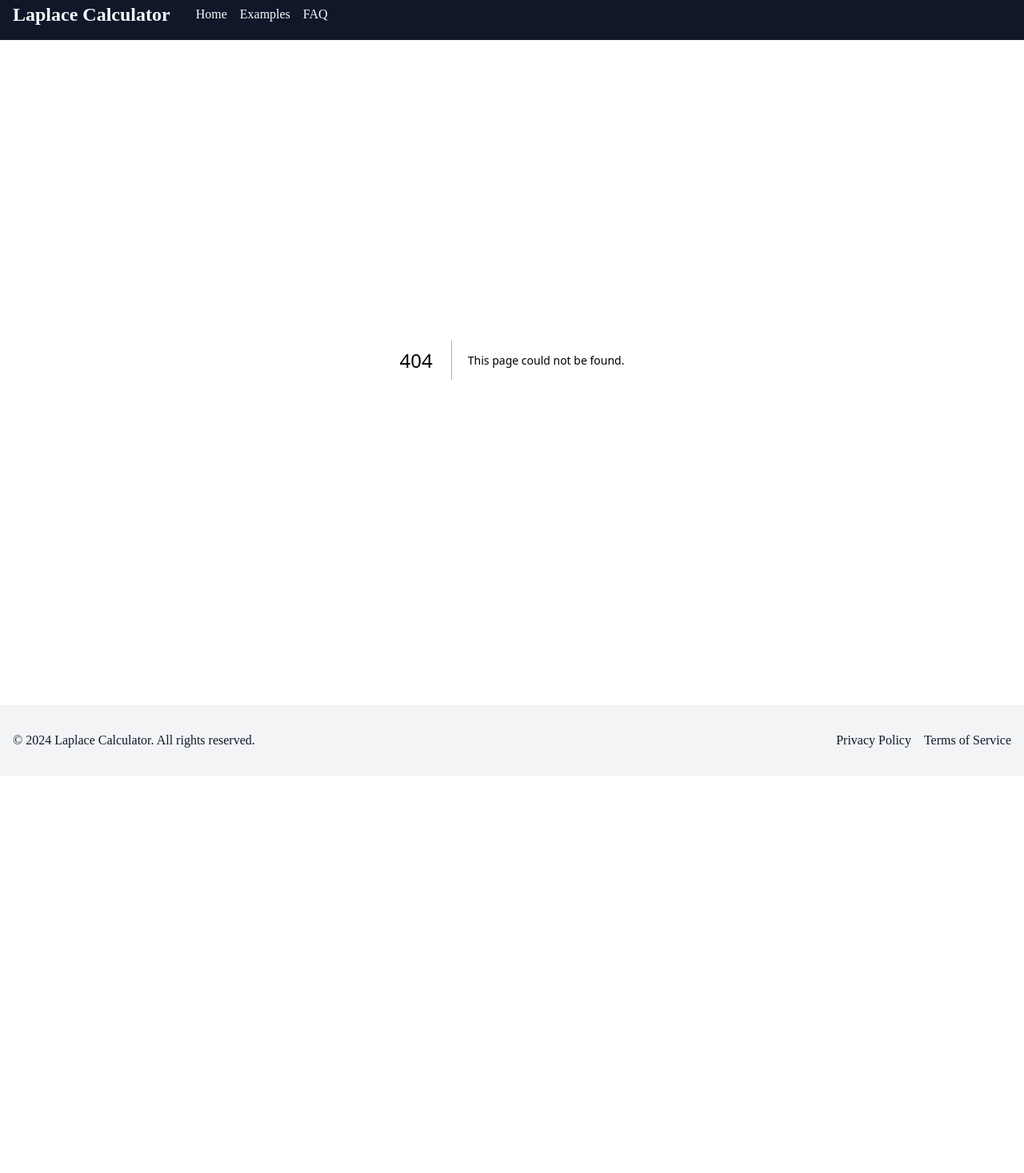
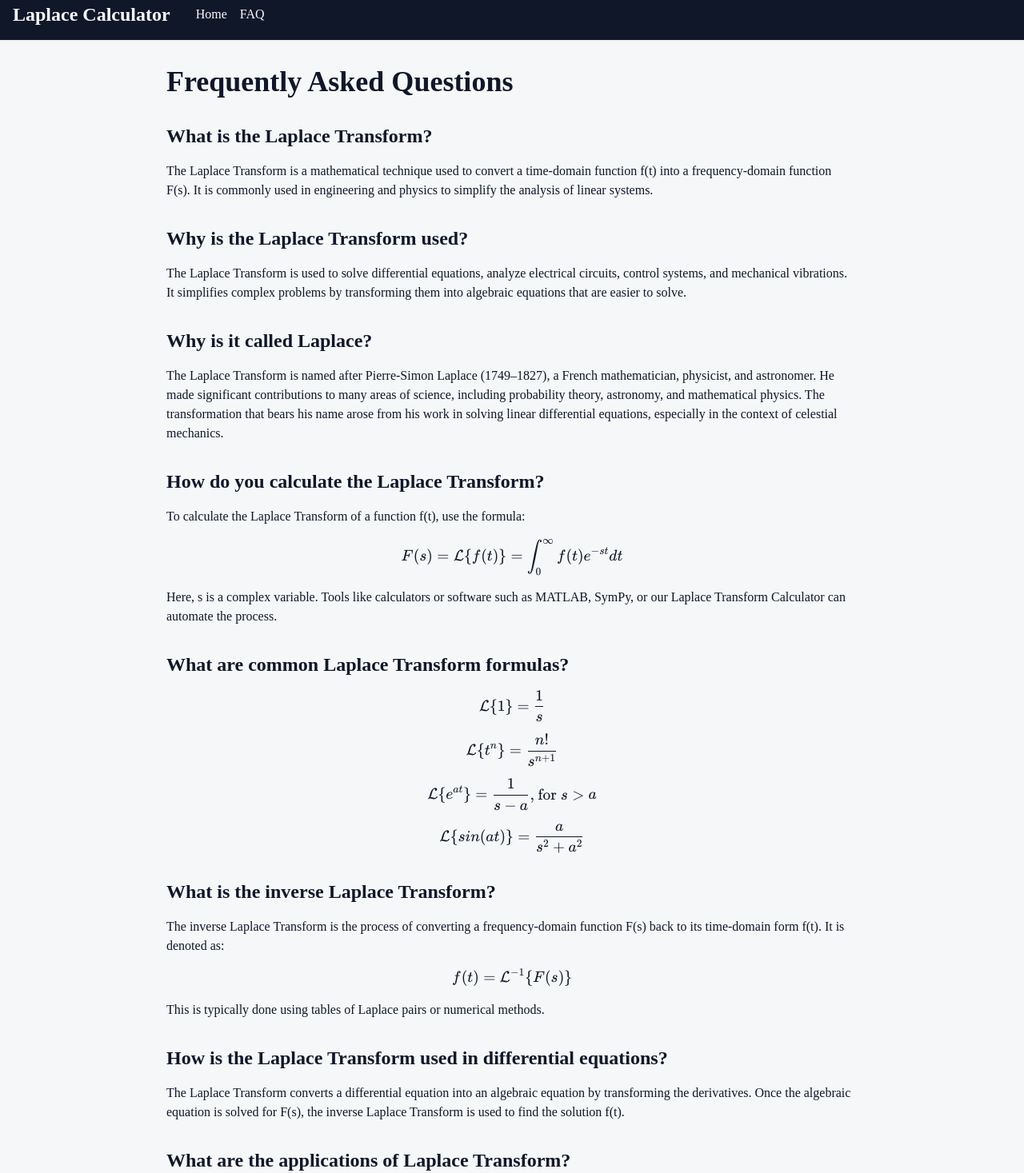
Before and after one commit to blackpill/laplacecalculator.com, a Next.js app: page /faq in a window 1280 px wide. Before the commit this address had no page. Shown: the part 14-1481 px from the top of the page at 80% size. Before the commit the page ends 984 px from the top, so only its background shows below. Built offline with nearby package versions, Linux system fonts and the light colour scheme.

Commit message:
add faq, change for SEO

```diff
--- /dev/null
+++ b/app/faq/page.tsx
@@ -0,0 +1,139 @@
+import { Metadata } from "next";
+import { BASE_URL } from '@/app/config';
+import Katex from '@/components/Katex';
+export async function generateMetadata(): Promise<Metadata> {
+  return {
+    title: 'Laplace Transform Calculator FAQ | Common Questions Answered',
+    description: 'Find answers to the most common questions about Laplace Transform. Learn what it is, how to calculate it, and its applications in engineering and physics.',
+    alternates: {
+      canonical: `${BASE_URL}/faq`,
+    },
+  };
+}
+
+export default function FaqPage() {
+  return (
+    <div className="container mx-auto px-4 py-8 max-w-4xl">
+      <h1 className="text-4xl font-bold mb-8 text-primary">Frequently Asked Questions</h1>
+
+      <div className="space-y-8">
+        <section>
+          <h2 className="text-2xl font-semibold mb-4">What is the Laplace Transform?</h2>
+          <p className="text-foreground">
+            The Laplace Transform is a mathematical technique used to convert a time-domain function f(t) into a frequency-domain function F(s).
+            It is commonly used in engineering and physics to simplify the analysis of linear systems.
+          </p>
+        </section>
+
+        <section>
+          <h2 className="text-2xl font-semibold mb-4">Why is the Laplace Transform used?</h2>
+          <p className="text-foreground">
+            The Laplace Transform is used to solve differential equations, analyze electrical circuits, control systems, and mechanical vibrations.
+            It simplifies complex problems by transforming them into algebraic equations that are easier to solve.
+          </p>
+        </section>
+
+        <section>
+          <h2 className="text-2xl font-semibold mb-4">Why is it called Laplace?</h2>
+          <p className="text-foreground">
+            The Laplace Transform is named after Pierre-Simon Laplace (1749–1827), a French mathematician, physicist, and astronomer. He made significant contributions to many areas of science, including probability theory, astronomy, and mathematical physics. The transformation that bears his name arose from his work in solving linear differential equations, especially in the context of celestial mechanics.
+          </p>
+        </section>
+
+        <section>
+          <h2 className="text-2xl font-semibold mb-4">How do you calculate the Laplace Transform?</h2>
+          <p className="text-foreground">
+            To calculate the Laplace Transform of a function f(t), use the formula:
+          </p>
+          <p className="text-foreground my-4 font-mono">
+            <Katex math="F(s) = \mathcal{L}\{f(t)\} = \int_0^\infty f(t) e^{-st} dt" />
+          </p>
+          <p className="text-foreground">
+            Here, s is a complex variable. Tools like calculators or software such as MATLAB, SymPy, or our Laplace Transform Calculator can automate the process.
+          </p>
+        </section>
+
+        <section>
+          <h2 className="text-2xl font-semibold mb-4">What are common Laplace Transform formulas?</h2>
+          <div className="space-y-2 text-foreground font-mono">
+            <Katex math="\mathcal{L}\{1\} = \frac{1}{s}" />
+            <Katex math="\mathcal{L}\{t^n\} = \frac{n!}{s^{n+1}}" />
+            <Katex math="\mathcal{L}\{e^{at}\} = \frac{1}{s-a}\text{, for } s > a" />
+            <Katex math="\mathcal{L}\{sin(at)\} = \frac{a}{s^2 + a^2}" />
+          </div>
+        </section>
+
+        <section>
+          <h2 className="text-2xl font-semibold mb-4">What is the inverse Laplace Transform?</h2>
+          <p className="text-foreground">
+            The inverse Laplace Transform is the process of converting a frequency-domain function F(s) back to its time-domain form f(t). It is denoted as:
+          </p>
+          <p className="text-foreground my-4 font-mono">
+            <Katex math="f(t) = \mathcal{L}^{-1}\{F(s)\}" />
+          </p>
+          <p className="text-foreground">
+            This is typically done using tables of Laplace pairs or numerical methods.
+          </p>
+        </section>
+
+        <section>
+          <h2 className="text-2xl font-semibold mb-4">How is the Laplace Transform used in differential equations?</h2>
+          <p className="text-foreground">
+            The Laplace Transform converts a differential equation into an algebraic equation by transforming the derivatives.
+            Once the algebraic equation is solved for F(s), the inverse Laplace Transform is used to find the solution f(t).
+          </p>
+        </section>
+
+        <section>
+          <h2 className="text-2xl font-semibold mb-4">What are the applications of Laplace Transform?</h2>
+          <ul className="list-disc list-inside space-y-2 text-foreground">
+            <li>Electrical Engineering: Circuit analysis and transfer functions</li>
+            <li>Mechanical Engineering: Analyzing vibrations and control systems</li>
+            <li>Signal Processing: Filtering and stability analysis</li>
+            <li>Control Systems: System behavior prediction and design</li>
+          </ul>
+        </section>
+
+        <section>
+          <h2 className="text-2xl font-semibold mb-4">How does the Laplace Transform differ from the Fourier Transform?</h2>
+          <p className="text-foreground">
+            The Laplace Transform generalizes the Fourier Transform by using a complex variable s = σ + jω.
+            Unlike the Fourier Transform, the Laplace Transform is particularly useful for analyzing transient (non-repeating) signals and systems.
+          </p>
+        </section>
+
+        <section>
+          <h2 className="text-2xl font-semibold mb-4">What is the requisition for laplace transform to converge?</h2>
+          <h3>1. Exponential Growth Constraint</h3>
+          <p className="text-foreground">
+            The function 𝑓(𝑡) should not grow faster than an exponential function.
+            Specifically, there must exist constants 𝑀 &gt; 0, 𝛼, and 𝑇 ≥ 0 such that:
+            <Katex math="\left|f(t)\right| \leq Me^{\alpha t} \text{, for all } t>0." />
+            This ensures that the term <Katex math="f(t)e^{st}" inline={true} /> decays sufficiently as 𝑡 → ∞.
+          </p>
+
+        <h3>2. Region of Convergence (ROC)</h3>
+          <p className="text-foreground">
+            The Laplace Transform converges for values of 𝑠 where Re(𝑠)=𝜎 &gt; 𝛼, where 𝛼 is the growth rate of 𝑓(𝑡). Outside this region, the transform diverges.
+          </p>
+        <h3>3. Piecewise Continuity</h3>
+          <p className="text-foreground">
+            The function 𝑓(𝑡) must be piecewise continuous on [0, ∞). This means it can have a finite number of discontinuities but should remain bounded.
+          </p>
+
+        <h3>4. Absolute Integrability</h3>
+          <p className="text-foreground">
+            The integral <Katex math="\int_0^\infty\left|f(t)e^{-st}\right|dt" inline={true} /> must converge, ensuring 𝐹(𝑠) is finite.
+            These conditions collectively define whether the Laplace Transform exists for a given function.
+          </p>
+        </section>
+
+        <footer className="mt-12 pt-8 border-t">
+          <p className="text-sm text-muted-foreground">
+            Last updated: {new Date().toLocaleDateString()}
+          </p>
+        </footer>
+      </div>
+    </div>
+  )
+}
--- a/app/laplace/[expr]/page.tsx
+++ b/app/laplace/[expr]/page.tsx
@@ -1,8 +1,8 @@
 import Calculator from '@/components/Calculator'
 import { Card, CardContent, CardDescription, CardHeader, CardTitle } from "@/components/ui/card"
-import Katex from '@/components/Katex';
 import { Metadata } from "next";
 import { BASE_URL } from '@/app/config';
+export const runtime = 'edge';
 type Params = Promise<{ expr: string }>;
 export async function generateMetadata({ params }: { params: Params; }): Promise<Metadata> {
   const { expr } = await params;
--- a/app/page.tsx
+++ b/app/page.tsx
@@ -14,7 +14,7 @@ export default function Home() {
           <CardDescription className="text-muted-foreground">Enter a function to calculate its Laplace transform</CardDescription>
         </CardHeader>
         <CardContent>
-          <Calculator />
+          <Calculator both={true}/>
         </CardContent>
       </Card>
 
--- a/app/privacy/page.tsx
+++ b/app/privacy/page.tsx
@@ -35,7 +35,7 @@ export default function PrivacyPage() {
           <h2 className="text-2xl font-semibold mb-4">Third-Party Services</h2>
           <p className="text-foreground">
             Our website is hosted on Cloudflare Pages. While we do not collect any personal data, Cloudflare may collect some
-            technical information as part of their service. You can learn more about Cloudflare's privacy practices at{' '}
+            technical information as part of their service. You can learn more about Cloudflare&apos;s privacy practices at{' '}
             <a href="https://www.cloudflare.com/privacy/" target="_blank" rel="noopener noreferrer" className="text-primary hover:underline">
               their privacy policy
             </a>.
--- a/app/terms/page.tsx
+++ b/app/terms/page.tsx
@@ -16,7 +16,7 @@ export default function TermsPage() {
           <h2 className="text-2xl font-semibold mb-4">2. Description of Service</h2>
           <p className="text-foreground mb-4">
             Laplace Calculator is a web-based tool that provides mathematical calculations, specifically focused on Laplace transforms.
-            The service is provided "as is" and is intended for educational and reference purposes.
+            The service is provided &quot;as is&quot; and is intended for educational and reference purposes.
           </p>
           <ul className="list-disc list-inside space-y-2 text-foreground">
             <li>All calculations are performed client-side in your browser</li>
@@ -48,7 +48,7 @@ export default function TermsPage() {
         <section>
           <h2 className="text-2xl font-semibold mb-4">5. Disclaimer of Warranties</h2>
           <p className="text-foreground">
-            Laplace Calculator is provided on an "as is" and "as available" basis. We make no warranties, expressed or implied,
+            Laplace Calculator is provided on an &quot;as is&quot; and &quot;as available&quot; basis. We make no warranties, expressed or implied,
             regarding the accuracy, reliability, or availability of the service. Users should independently verify all results
             for critical applications.
           </p>
--- a/components/Calculator.tsx
+++ b/components/Calculator.tsx
@@ -5,7 +5,6 @@ import { Button } from "@/components/ui/button"
 import { MathInput } from './MathInput'
 import { cn } from '@/lib/utils'
 import { MathToolbar } from './MathToolbar'
-import dynamic from 'next/dynamic'
 import nerdamer from 'nerdamer'
 import 'nerdamer/all'
 import Katex from '@/components/Katex';
@@ -14,22 +13,35 @@ import { useRouter } from 'next/navigation'
 interface CalculatorProps {
   expr?: string;
   inverse?: boolean;
+  both?: boolean;
 }
 
-export default function Calculator({ expr = "", inverse = false }: CalculatorProps) {
+export default function Calculator({ expr = "", inverse = false, both = false }: CalculatorProps) {
   const [mounted, setMounted] = useState(false)
-  useEffect(() => {
-    import("react-mathquill").then((mq) => {
-      mq.addStyles();
-    });
-  }, [])
+
   useEffect(() => {
     setMounted(true)
   }, [])
 
   const [input, setInput] = useState(expr)
   const [result, setResult] = useState<nerdamer.Expression>(nerdamer(''))
-
+  const handleSymbolClick = (latex: string) => {
+    setInput(prev => prev + latex)
+  }
+  const handleCalculate = () => {
+    try {
+      console.log("handleCalculate: input = ", input)
+      const convertedInput = convertLatexForNerdamer(input)
+      console.log("handleCalculate: converted input = ", convertedInput)
+      const result = inverse
+        ? nerdamer.convertFromLaTeX(`ilt(${convertedInput}, s, t)`).expand()
+        : nerdamer.convertFromLaTeX(`laplace(${convertedInput}, t, s)`).expand()
+      console.log("handleCalculate: result = ", result.toTeX())
+      setResult(result)
+    } catch (error) {
+      console.error('Error: Invalid expression', error)
+    }
+  }
   useEffect(() => {
     if (expr) {
       setInput(expr)
@@ -37,14 +49,7 @@ export default function Calculator({ expr = "", inverse = false }: CalculatorPro
     }
   }, [expr])
 
-  const handleSymbolClick = (latex: string) => {
-    setInput(prev => prev + latex)
-  }
 
-  const StaticMathField = dynamic(
-    () => import("react-mathquill").then((mod) => mod.StaticMathField),
-    { ssr: false }
-  );
 
   const convertLatexForNerdamer = (latex: string): string => {
     // Handle trigonometric functions with exponents
@@ -64,24 +69,11 @@ export default function Calculator({ expr = "", inverse = false }: CalculatorPro
     return converted
   }
 
-  const handleCalculate = () => {
-    try {
-      console.log("handleCalculate: input = ", input)
-      const convertedInput = convertLatexForNerdamer(input)
-      console.log("handleCalculate: converted input = ", convertedInput)
-      const result = inverse
-        ? nerdamer.convertFromLaTeX(`ilt(${convertedInput}, s, t)`).expand()
-        : nerdamer.convertFromLaTeX(`laplace(${convertedInput}, t, s)`).expand()
-      console.log("handleCalculate: result = ", result.toTeX())
-      setResult(result)
-    } catch (error) {
-      console.error('Error: Invalid expression', error)
-    }
-  }
+
 
   const router = useRouter()
 
-  const handleExampleClick = (latex: string) => {
+  const handleExampleClick = (latex: string, inverse = false) => {
     const encodedExpr = encodeURIComponent(latex)
     router.push(`${inverse ? '/inverse-laplace' : '/laplace'}/${encodedExpr}`)
   }
@@ -91,20 +83,52 @@ export default function Calculator({ expr = "", inverse = false }: CalculatorPro
     router.push(`/inverse-laplace/${encodedExpr}`)
   }
 
-  const examples = [
+  const examples = {
+    laplace: [
       {
-      latex: inverse ? "\\frac{1}{s^2 + 1}" : "e^{t/2}",
-      display: inverse ? "\\mathcal{L}^{-1}\\{\\frac{1}{s^2 + 1}\\}" : "\\mathcal{L}\\{e^{t/2}\\}"
+        latex: "e^{t/2}",
+        display: "\\mathcal{L}\\{e^{t/2}\\}"
       },
       {
-      latex: inverse ? "\\frac{s}{s^2 + 4}" : "e^{-2t}\\sin^2(t)",
-      display: inverse ? "\\mathcal{L}^{-1}\\{\\frac{s}{s^2 + 4}\\}" : "\\mathcal{L}\\{e^{-2t}\\sin^2(t)\\}"
+        latex: "e^{-2t}\\sin^2(t)",
+        display: "\\mathcal{L}\\{e^{-2t}\\sin^2(t)\\}"
       },
       {
-      latex: inverse ? "\\frac{1}{s(s+1)}" : "8\\pi",
-      display: inverse ? "\\mathcal{L}^{-1}\\{\\frac{1}{s(s+1)}\\}" : "\\mathcal{L}\\{8\\pi\\}"
+        latex: "8\\pi",
+        display: "\\mathcal{L}\\{8\\pi\\}"
       },
+      {
+        latex: "\\sin(at)",
+        display: "\\mathcal{L}\\{\\sin(at)\\}"
+      },
+      {
+        latex: "t^2",
+        display: "\\mathcal{L}\\{t^2\\}"
+      }
+    ],
+    inverse: [
+      {
+        latex: "\\frac{1}{s^2 + 1}",
+        display: "\\mathcal{L}^{-1}\\{\\frac{1}{s^2 + 1}\\}"
+      },
+      {
+        latex: "\\frac{s}{s^2 + 4}",
+        display: "\\mathcal{L}^{-1}\\{\\frac{s}{s^2 + 4}\\}"
+      },
+      {
+        latex: "\\frac{1}{s(s+1)}",
+        display: "\\mathcal{L}^{-1}\\{\\frac{1}{s(s+1)}\\}"
+      },
+      {
+        latex: "\\frac{1}{s^2}",
+        display: "\\mathcal{L}^{-1}\\{\\frac{1}{s^2}\\}"
+      },
+      {
+        latex: "\\frac{s}{s^2 + a^2}",
+        display: "\\mathcal{L}^{-1}\\{\\frac{s}{s^2 + a^2}\\}"
+      }
     ]
+  }
   if (!mounted) {
     return (
       <div className={cn(
@@ -125,12 +149,14 @@ export default function Calculator({ expr = "", inverse = false }: CalculatorPro
           className="text-lg"
         />
         <div className="flex gap-2">
+          {(!inverse || both) && (
             <Button onClick={handleCalculate} className="flex-1">
-            {inverse ? 'Inverse Transform' : 'Laplace Transform'}
+              Laplace Transform
             </Button>
-          {!inverse && (
-            <Button onClick={handleInverseTransform} variant="outline" className="flex-1">
-              Inverse Transform
+          )}
+          {(inverse || both) && (
+            <Button onClick={handleInverseTransform} className="flex-1">
+              Inverse Laplace Transform
             </Button>
           )}
         </div>
@@ -138,26 +164,41 @@ export default function Calculator({ expr = "", inverse = false }: CalculatorPro
 
       {result && (
         <div className="mt-4 p-4 bg-muted rounded-md">
-          <StaticMathField>{result.toTeX()}</StaticMathField>
+          <Katex math={result.toTeX()}/>
         </div>
       )}
 
       <div className="space-y-4">
-        <h3 className="text-lg font-semibold">{inverse ? 'Inverse Laplace Transform' : 'Laplace Transform'} - Examples</h3>
+        <h3 className="text-lg font-semibold">Examples</h3>
+        <div className="grid grid-cols-1 md:grid-cols-2 gap-4">
+          {/* Laplace Transform Examples */}
           <div className="space-y-2">
-          {examples.map((example) => (
+            <h4 className="font-medium">Laplace Transform</h4>
+            {examples.laplace.map((example) => (
               <div
                 key={example.latex}
-              className="p-3 border rounded-lg hover:bg-muted cursor-pointer"
+                className="p-3 border rounded-lg hover:bg-muted cursor-pointer h-16 flex items-center justify-center"
                 onClick={() => handleExampleClick(example.latex)}
               >
                 <Katex math={example.display}/>
               </div>
             ))}
           </div>
-        {/* <Button variant="link" className="text-primary">
-          Show More
-        </Button> */}
+
+          {/* Inverse Laplace Transform Examples */}
+          <div className="space-y-2">
+            <h4 className="font-medium">Inverse Laplace Transform</h4>
+            {examples.inverse.map((example) => (
+              <div
+                key={example.latex}
+                className="p-3 border rounded-lg hover:bg-muted cursor-pointer h-16 flex items-center justify-center"
+                onClick={() => handleExampleClick(example.latex, true)}
+              >
+                <Katex math={example.display}/>
+              </div>
+            ))}
+          </div>
+        </div>
       </div>
     </div>
   )
--- a/components/Header.tsx
+++ b/components/Header.tsx
@@ -1,5 +1,5 @@
 import Link from 'next/link'
-import { LanguageSwitcher } from './LanguageSwitcher'
+// import { LanguageSwitcher } from './LanguageSwitcher'
 
 export function Header() {
   return (
@@ -12,7 +12,6 @@ export function Header() {
           <nav className="sm:ml-8">
             <ul className="flex space-x-4">
               <li><Link href="/" className="text-primary-foreground hover:text-secondary">Home</Link></li>
-              <li><Link href="/examples" className="text-primary-foreground hover:text-secondary">Examples</Link></li>
               <li><Link href="/faq" className="text-primary-foreground hover:text-secondary">FAQ</Link></li>
             </ul>
           </nav>
```
Also changed, not shown: app/inverse-laplace/[expr]/page.tsx (+15 -13 lines), components/MathToolbar.tsx (+0 -8 lines). Lines whose indentation alone changed are shown as unchanged.
